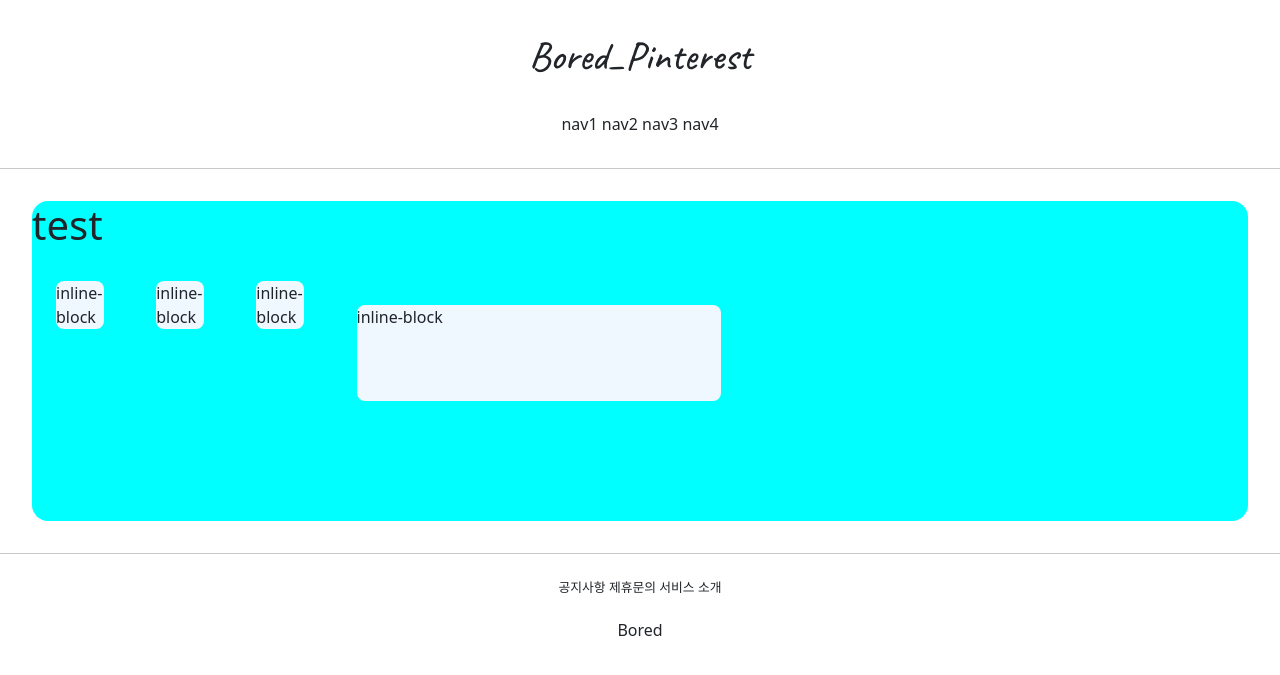
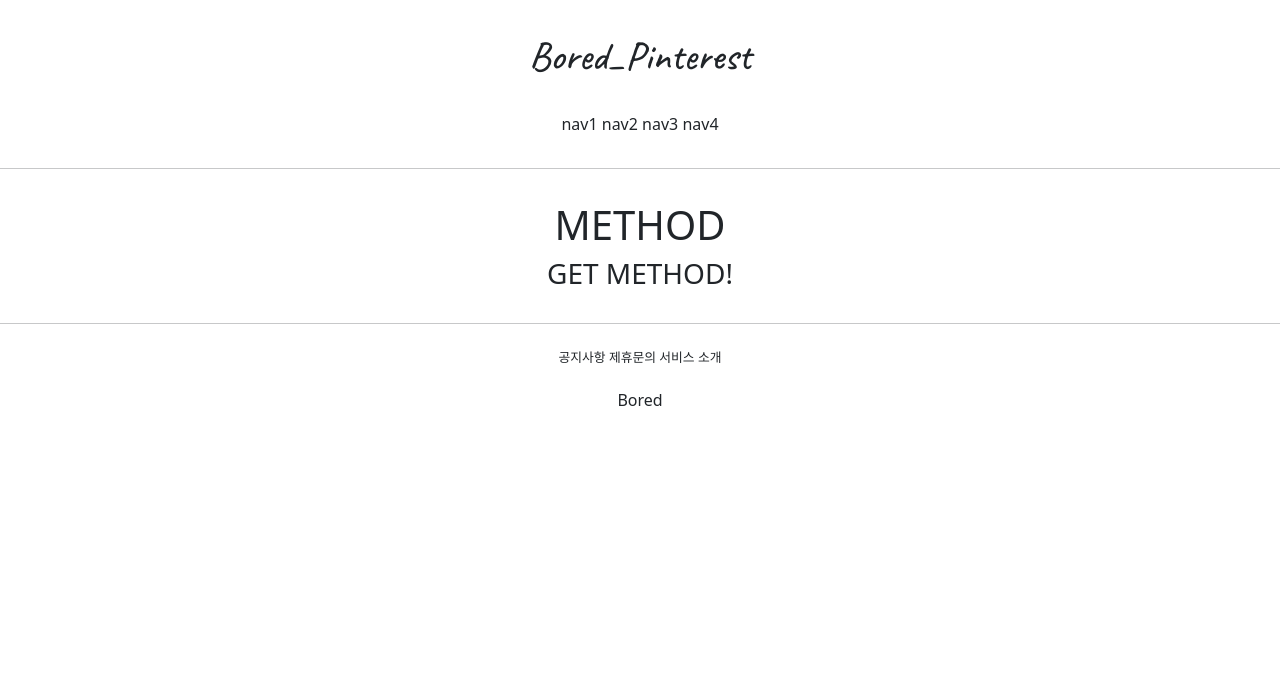
Before and after one commit to boredjuju/gis_django_practice_1, a Django app: page /accounts/hello_world/ in a window 1280 px wide. Shown: the top 675 px of the page. Run offline with Django 3.2, Linux system fonts and the light colour scheme; parts of the project's set-up code (start-up, migrations or seed data) failed here and were passed over.

Commit message:
7/8_1 django practice 1

```diff
--- a/accountapp/templates/accountapp/hello_world.html
+++ b/accountapp/templates/accountapp/hello_world.html
@@ -2,23 +2,13 @@
 
 {% block content %}
 
-    <style>
-        .testing {
-            background-color: aliceblue;
-            height: 48px;
-            width: 48px;
-            margin: 1.5rem;
-            border-radius: .5rem;
-        }
-    </style>
 
-    <div style="height: 20rem; background-color: aqua; border-radius: 1rem; margin: 2rem">
-        <h1>test</h1>
+    <div style="margin: 2rem; text-align: center">
+        <h1>METHOD</h1>
 
-        <div class="testing" style="display: inline-block">inline-block</div>
-        <div class="testing" style="display: inline-block; width: 3rem; height: 3rem">inline-block</div>
-        <div class="testing" style="display: inline-block; width: 3em; height: 3em">inline-block</div>
-        <div class="testing" style="display: inline-block; width: 30%; height: 30%">inline-block</div>
+        <h3>{{ text }}</h3>
+
+
 
     </div>
 
--- a/accountapp/views.py
+++ b/accountapp/views.py
@@ -4,4 +4,9 @@
 # Create your views here.
 
 def hello_world(request):
-    return render(request, 'accountapp/hello_world.html')
+    if request.method == 'POST':
+        return render(request, 'accountapp/hello_world.html',
+                      context={'text': 'POST METHOD!'})
+    else:
+        return render(request, 'accountapp/hello_world.html',
+                      context={'text': 'GET METHOD!'})
```
